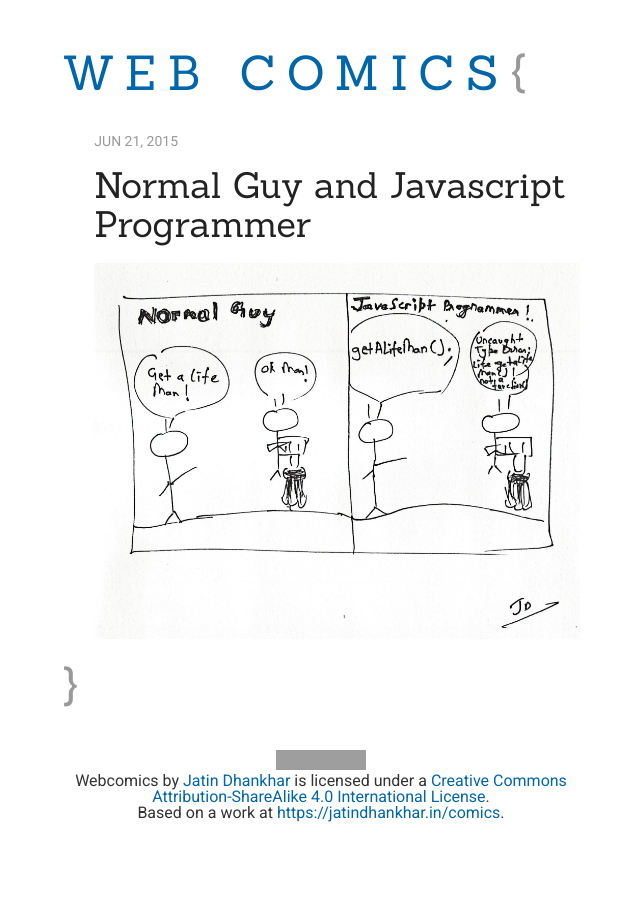
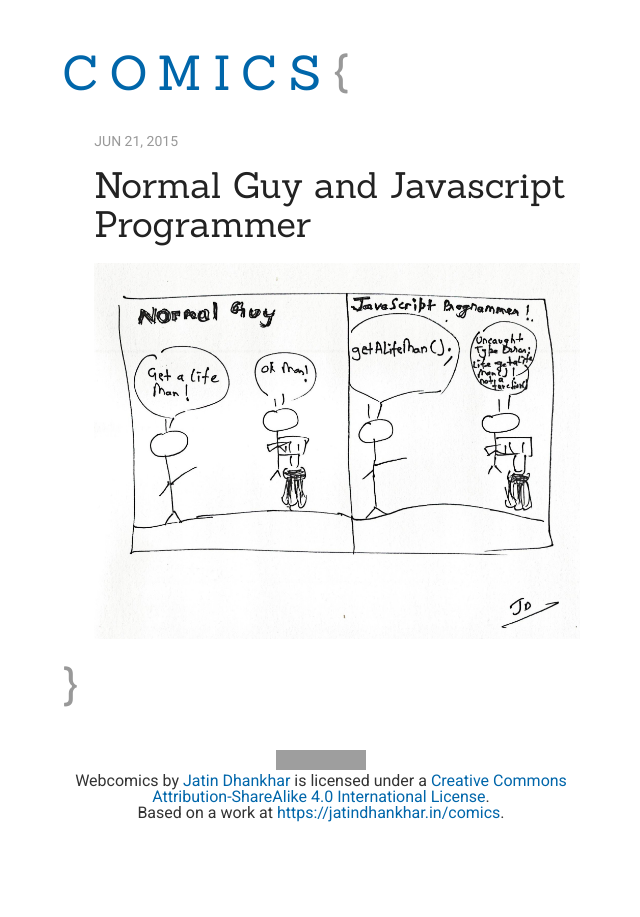
Before and after one commit to jatindhankhar/comics, a Jekyll site: the page built from _posts/2015-06-21-0.markdown, in a window 1280 px wide. Shown: the whole page, without its empty margins (319-959 px from the left). Built offline with Jekyll 4.4.1, drawn with Linux system fonts in a browser that asks for light colours; grey boxes are pictures that could not be loaded.

Commit message:
Changed the title

```diff
--- a/_config.yml
+++ b/_config.yml
@@ -1,4 +1,4 @@
-title: Web Comics
+title: Comics
 description: "My attempt at web comics"
 baseurl: /comics
 twitter_username: jatindhankahr_
```
